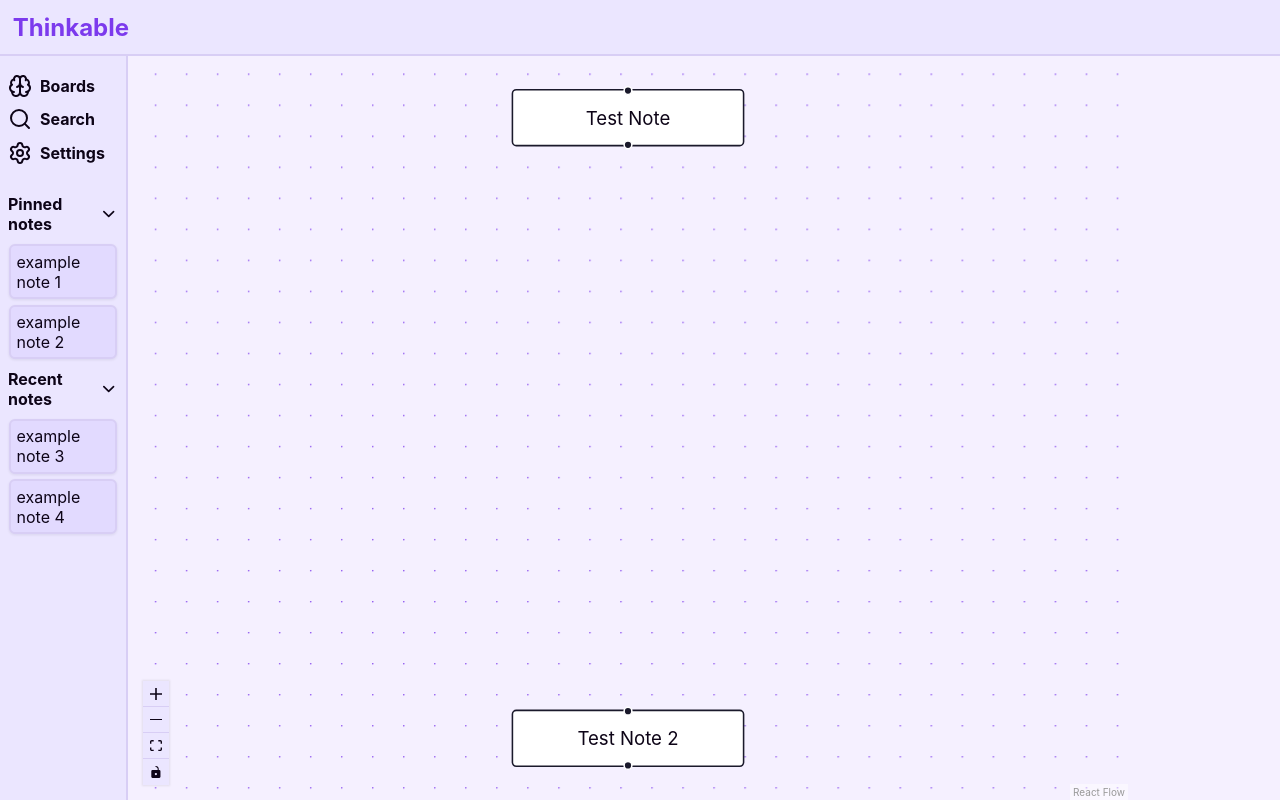
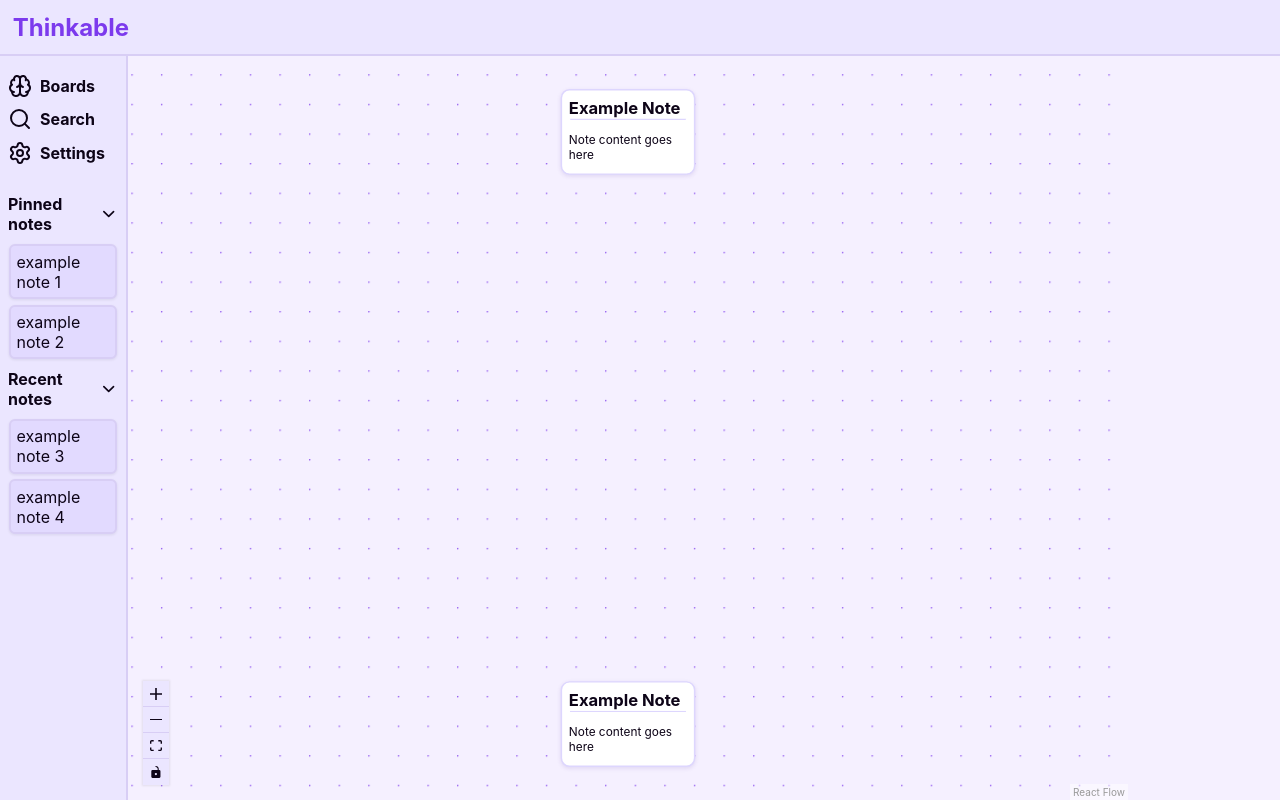
Before and after one commit to ami0628/thinkable, a React (Vite) app: page /board in a window 1280 px wide. Built offline with nearby package versions, Linux system fonts and the light colour scheme.

Commit message:
added note styling and type

```diff
--- a/src/components/Board/Board.css
+++ b/src/components/Board/Board.css
@@ -1,4 +1,4 @@
-main {
+.board-container {
     width: calc(100vw - var(--sidebar-width));
     height: calc(100vh - var(--header-height));
 }
--- a/src/components/Board/Board.tsx
+++ b/src/components/Board/Board.tsx
@@ -1,34 +1,43 @@
 import "./Board.css"
 import { ReactFlow, Controls, Background } from "@xyflow/react"
 import "@xyflow/react/dist/style.css";
+import Note from "../Note/Note";
+
+const nodeTypes = {
+    note: Note
+};
 
 function Board(){
 
     const nodes = [
     {
         id: "1",
-        position: {
-            x: 200,
-            y: 200
+        type:"note",
+        position:{
+            x:200,
+            y:200
         },
-        data: {
-            label: "Test Note"
+        data:{
+            title:"test1",
+            content:"test1content"
         }
     },
     {
         id: "2",
-        position: {
-            x: 200,
-            y: 600
+        type:"note",
+        position:{
+            x:200,
+            y:600
         },
-        data: {
-            label: "Test Note 2"
+        data:{
+            title:"test2",
+            content:"test2content"
         }
     }];
 
     return(
         <main className="board-container">
-            <ReactFlow nodes={nodes} fitView>
+            <ReactFlow nodes={nodes} fitView nodeTypes={nodeTypes} nodesDraggable={true} maxZoom={8}>
                 <Background/>
                 <Controls />
             </ReactFlow>
--- a/src/components/Note/Note.css
+++ b/src/components/Note/Note.css
@@ -0,0 +1,25 @@
+.note{
+    background-color: var(--note-background);
+    border: solid 1px var(--note-border);
+    border-radius: var(--radius-sm);
+    box-shadow: 0 1px 3px var(--note-shadow);
+    padding:5%;
+    padding-bottom: 0;
+
+    display: flex;
+    flex-direction: column;
+
+    color:var(--text-primary);
+}
+
+.note h3{
+    padding: 0;
+    margin: 0;
+    font-size: 0.7em;
+    border-bottom: solid 1px var(--note-border);
+    border-radius: 1px;
+}
+
+.note p{
+    font-size: 0.5em;
+}
--- a/src/components/Note/Note.tsx
+++ b/src/components/Note/Note.tsx
@@ -0,0 +1,12 @@
+import "./Note.css"
+
+function Note(){
+    return(
+        <div className="note">
+            <h3> Example Note</h3>
+            <p> Note content goes here </p>
+        </div>
+    )
+}
+
+export default Note;
```
